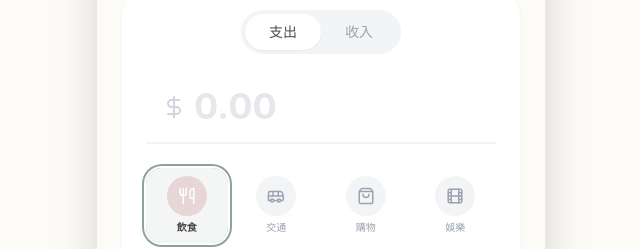
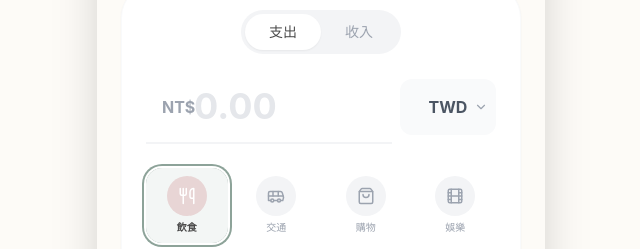
Before and after one commit to 24680ricky-design/remeber, a React (Vite) app: page / in a window 1280 px wide. Shown: the part 283-532 px from the top of the page, without its empty margins (319-959 px from the left). Built offline with nearby package versions, Linux system fonts and the light colour scheme.

Commit message:
feat: implement multi-currency support with auto-conversion

```diff
--- a/components/ExpenseView.tsx
+++ b/components/ExpenseView.tsx
@@ -3,8 +3,9 @@ import { PieChart, Pie, Cell, ResponsiveContainer, Tooltip as RechartsTooltip }
 import { Transaction, Category, TransactionType } from '../types';
 import { Trash2, TrendingUp, TrendingDown, DollarSign, Calendar } from 'lucide-react';
 import { api } from '../services/api';
-import { COLORS } from '../constants';
+import { COLORS, CURRENCIES } from '../constants';
 import * as Icons from 'lucide-react';
+import { getExchangeRate } from '../services/currency';
 
 interface ExpenseViewProps {
   initialNote?: string;
@@ -26,6 +27,7 @@ const ExpenseView: React.FC<ExpenseViewProps> = ({
   const [type, setType] = useState<TransactionType>(TransactionType.EXPENSE);
   const [selectedCatId, setSelectedCatId] = useState<string>(categories[0]?.id || '');
   const [date, setDate] = useState<string>(new Date().toISOString().split('T')[0]);
+  const [currency, setCurrency] = useState<string>('TWD');
   const [loading, setLoading] = useState(false);
 
   // Pre-fill note if coming from Todo
@@ -41,19 +43,40 @@ const ExpenseView: React.FC<ExpenseViewProps> = ({
     if (!amount || isNaN(parseFloat(amount))) return;
 
     setLoading(true);
+    let finalAmount = parseFloat(amount);
+    let finalNote = note;
+
+    if (currency !== 'TWD') {
+      try {
+        const rate = await getExchangeRate(currency, 'TWD');
+        if (rate) {
+          const originalAmount = finalAmount;
+          finalAmount = Math.round(originalAmount * rate);
+          const noteSuffix = ` (原幣: ${currency} ${originalAmount})`;
+          finalNote = finalNote ? finalNote + noteSuffix : noteSuffix;
+        } else {
+          alert('無法取得匯率，將以原幣金額儲存');
+        }
+      } catch (error) {
+        console.error(error);
+        alert('匯率換算失敗');
+      }
+    }
+
     const newTx: Transaction = {
       id: Date.now().toString(),
       date,
       type,
       categoryId: selectedCatId,
-      amount: parseFloat(amount),
-      note
+      amount: finalAmount,
+      note: finalNote
     };
 
     const res = await api.addTransaction(newTx);
     if (res.success) {
       setAmount('');
       setNote('');
+      setCurrency('TWD'); // Reset to default
       if (initialNote) clearInitialNote();
       onTransactionChange();
     } else {
@@ -63,7 +86,7 @@ const ExpenseView: React.FC<ExpenseViewProps> = ({
   };
 
   const handleDelete = async (id: string) => {
-    if(!window.confirm("確定要刪除這筆紀錄嗎？")) return;
+    if (!window.confirm("確定要刪除這筆紀錄嗎？")) return;
     const res = await api.deleteTransaction(id);
     if (res.success) {
       onTransactionChange();
@@ -139,8 +162,11 @@ const ExpenseView: React.FC<ExpenseViewProps> = ({
             </div>
           </div>
 
-          <div className="relative">
-             <DollarSign className="absolute left-4 top-1/2 -translate-y-1/2 text-gray-300" size={24} />
+          <div className="relative flex items-center gap-2">
+            <div className="relative flex-1">
+              <span className="absolute left-4 top-1/2 -translate-y-1/2 text-gray-400 font-bold">
+                {CURRENCIES.find(c => c.code === currency)?.symbol}
+              </span>
               <input
                 type="number"
                 inputMode="decimal"
@@ -149,6 +175,21 @@ const ExpenseView: React.FC<ExpenseViewProps> = ({
                 onChange={(e) => setAmount(e.target.value)}
                 className="w-full pl-12 pr-4 py-4 text-4xl font-bold text-gray-700 bg-transparent border-b-2 border-gray-100 focus:border-nordic-green outline-none transition-colors placeholder-gray-200"
               />
+            </div>
+            <div className="relative w-24">
+              <select
+                value={currency}
+                onChange={(e) => setCurrency(e.target.value)}
+                className="w-full h-full py-4 bg-gray-50 rounded-xl text-center font-bold text-gray-600 outline-none focus:ring-2 focus:ring-nordic-green/20 appearance-none"
+              >
+                {CURRENCIES.map(c => (
+                  <option key={c.code} value={c.code}>{c.code}</option>
+                ))}
+              </select>
+              <div className="absolute right-2 top-1/2 -translate-y-1/2 pointer-events-none text-gray-400">
+                <Icons.ChevronDown size={14} />
+              </div>
+            </div>
           </div>
 
           <div className="grid grid-cols-4 gap-2 py-2">
--- a/constants.ts
+++ b/constants.ts
@@ -26,3 +26,12 @@ export const STORAGE_KEYS = {
   APP_TITLE: 'lifemanager_app_title',
   LOCAL_DATA: 'lifemanager_local_data',
 };
+
+export const CURRENCIES = [
+  { code: 'TWD', label: '新台幣', symbol: 'NT$' },
+  { code: 'USD', label: '美金', symbol: '$' },
+  { code: 'JPY', label: '日幣', symbol: '¥' },
+  { code: 'EUR', label: '歐元', symbol: '€' },
+  { code: 'KRW', label: '韓元', symbol: '₩' },
+  { code: 'CNY', label: '人民幣', symbol: '¥' },
+];
--- /dev/null
+++ b/services/currency.ts
@@ -0,0 +1,12 @@
+
+export const getExchangeRate = async (from: string, to: string = 'TWD'): Promise<number | null> => {
+    if (from === to) return 1;
+    try {
+        const response = await fetch(`https://api.frankfurter.app/latest?from=${from}&to=${to}`);
+        const data = await response.json();
+        return data.rates[to];
+    } catch (error) {
+        console.error('Error fetching exchange rate:', error);
+        return null;
+    }
+};
```
Also changed, not shown: build_error_currency.txt (added). Lines whose indentation alone changed are shown as unchanged.
